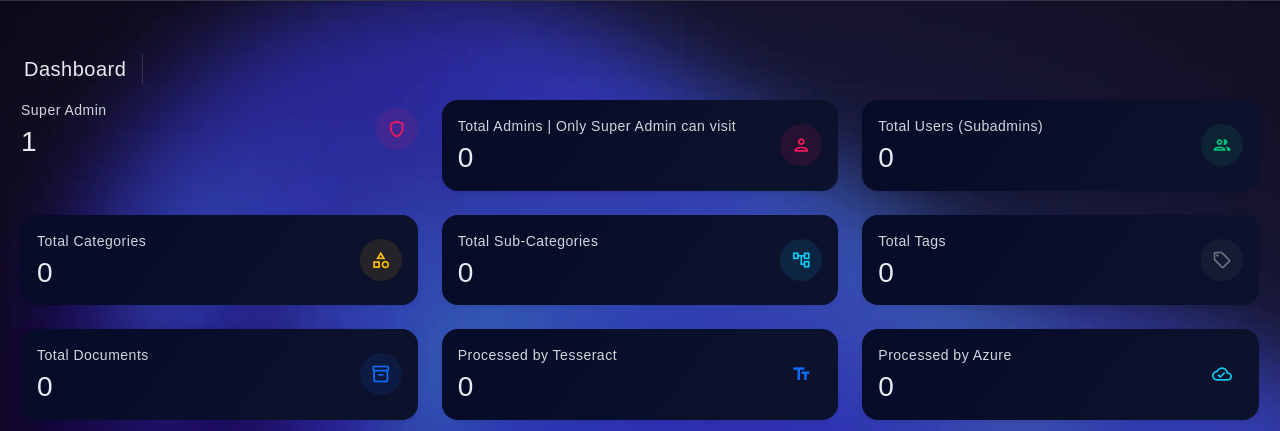
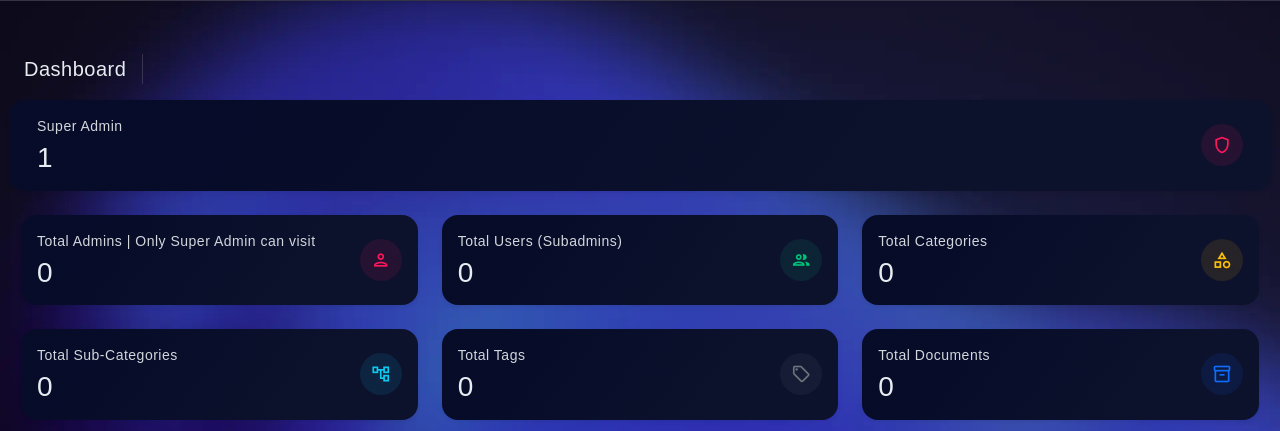
Before and after one commit to arkdey-in/flask, a Flask app: page /admin/admdashboard in a window 1280 px wide. Shown: the part 140-571 px from the top of the page. Run offline with Flask 3, Linux system fonts and the light colour scheme; the visitor is signed in with stand-in values (Sample User, id 1); data that the repository does not hold is empty; style sheets or scripts are compiled from the project's sources; some libraries are stand-ins or nearby versions.

```diff
--- a/app/templates/admDashboard.html
+++ b/app/templates/admDashboard.html
@@ -9,7 +9,7 @@ AFFAIRS DEPARTMENT{% endblock%} {%block content%}
   <!--end breadcrumb-->
   <!--start counting  part -->
   <div class="row">
-    <div class="col-12 col-lg-6 col-xl-4 d-flex">
+    <div class="col-12 col-lg-6 col-xl-4 d-flex card rounded-4 w-100">
       <div class="card-body">
         <div class="d-flex align-items-center">
           <div class="">
```
Lines whose indentation alone changed are shown as unchanged.
